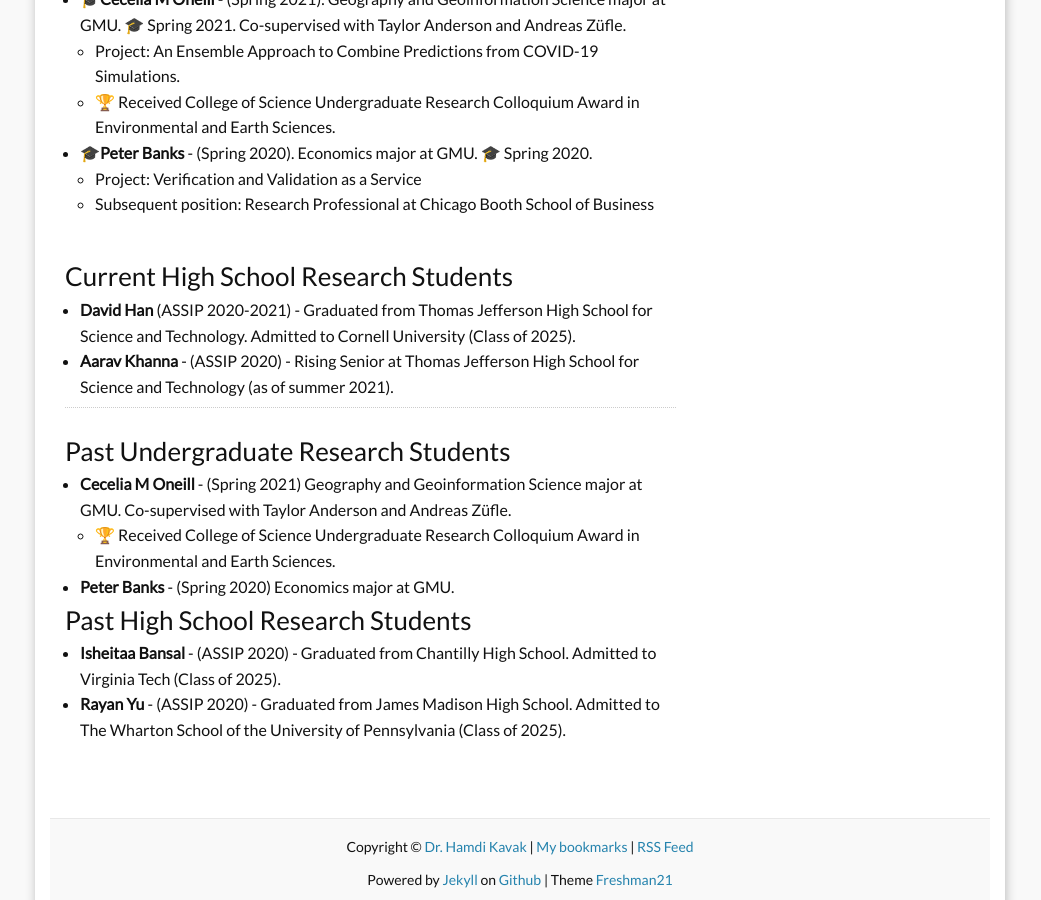
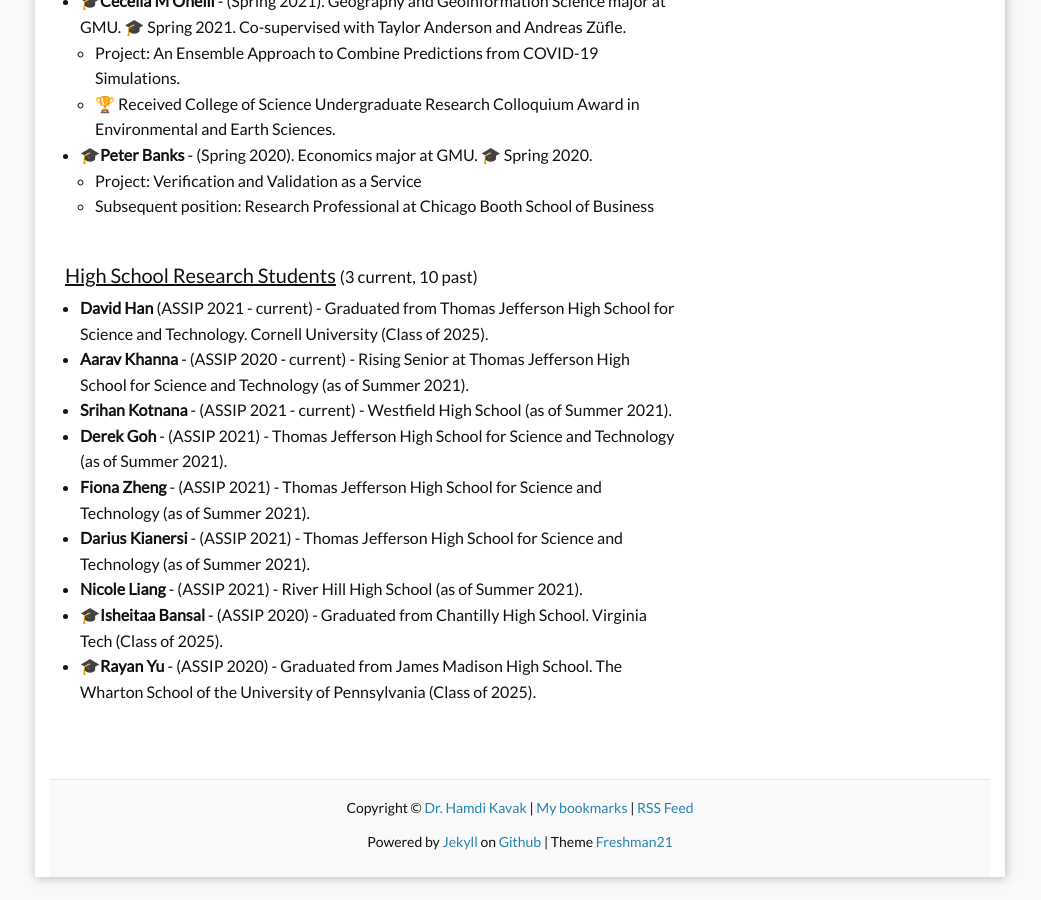
Before and after one commit to hamdikavak/hamdikavak.github.io, a Jekyll site: the page built from j_students.md, in a window 1280 px wide and 900 px high, scrolled down 4260 px. Shown: the whole window, without its empty margins (120-1161 px from the left). Built offline with Jekyll 4.4.1, drawn with Linux system fonts in a browser that asks for light colours; nearby versions of some CDN libraries.

Commit message:
Updated student page

```diff
--- a/j_students.md
+++ b/j_students.md
@@ -130,7 +130,7 @@ Thank you for your interest in ASSIP 2021. I have received staggering 105 studen
 <br/>
 <a name="lst-ug"/>
 
-#### <u>Undergraduate Research Students</u>
+#### <u>Undergraduate Research Students</u> <small>(3 current, 10 past)</small>
 
 * **Ekrem Kaya** - (Fall 2021 - current). Computational and Data Sciences major at GMU.
     * Project: Artificial Intelligence Based Analysis of the Relationship between Mass Media and Social Media in Creating Anti-U.S. Perceptions
@@ -169,19 +169,18 @@ Thank you for your interest in ASSIP 2021. I have received staggering 105 studen
     * Subsequent position: Research Professional at Chicago Booth School of Business
 
 
+
 <br/>
-### Current High School Research Students
-* **David Han** (ASSIP 2020-2021) - Graduated from Thomas Jefferson High School for Science and Technology. Admitted to Cornell University (Class of 2025).
-* **Aarav Khanna** - (ASSIP 2020) - Rising Senior at Thomas Jefferson High School for Science and Technology (as of summer 2021).
+<a name="lst-ug"/>
 
----
+#### <u>High School Research Students</u> <small>(3 current, 10 past)</small>
 
-
-### Past Undergraduate Research Students
-* **Cecelia M Oneill** - (Spring 2021) Geography and Geoinformation Science major at GMU. Co-supervised with Taylor Anderson and Andreas Züfle.
-    * 🏆 Received College of Science Undergraduate Research Colloquium Award in Environmental and Earth Sciences.
-* **Peter Banks** - (Spring 2020) Economics major at GMU.
-
-### Past High School Research Students
-* **Isheitaa Bansal** - (ASSIP 2020) - Graduated from Chantilly High School. Admitted to Virginia Tech (Class of 2025).
-* **Rayan Yu** - (ASSIP 2020) - Graduated from James Madison High School. Admitted to The Wharton School of the University of Pennsylvania (Class of 2025).
+* **David Han** (ASSIP 2021 - current) - Graduated from Thomas Jefferson High School for Science and Technology. Cornell University (Class of 2025).
+* **Aarav Khanna** - (ASSIP 2020 - current) - Rising Senior at Thomas Jefferson High School for Science and Technology (as of Summer 2021).
+* **Srihan Kotnana** - (ASSIP 2021 - current) - Westfield High School (as of Summer 2021).
+* **Derek Goh** - (ASSIP 2021) - Thomas Jefferson High School for Science and Technology (as of Summer 2021).
+* **Fiona Zheng** - (ASSIP 2021) - Thomas Jefferson High School for Science and Technology (as of Summer 2021).
+* **Darius Kianersi** - (ASSIP 2021) - Thomas Jefferson High School for Science and Technology (as of Summer 2021).
+* **Nicole Liang** - (ASSIP 2021) - River Hill High School (as of Summer 2021).
+* 🎓**Isheitaa Bansal** - (ASSIP 2020) - Graduated from Chantilly High School. Virginia Tech (Class of 2025).
+* 🎓**Rayan Yu** - (ASSIP 2020) - Graduated from James Madison High School. The Wharton School of the University of Pennsylvania (Class of 2025).
```
